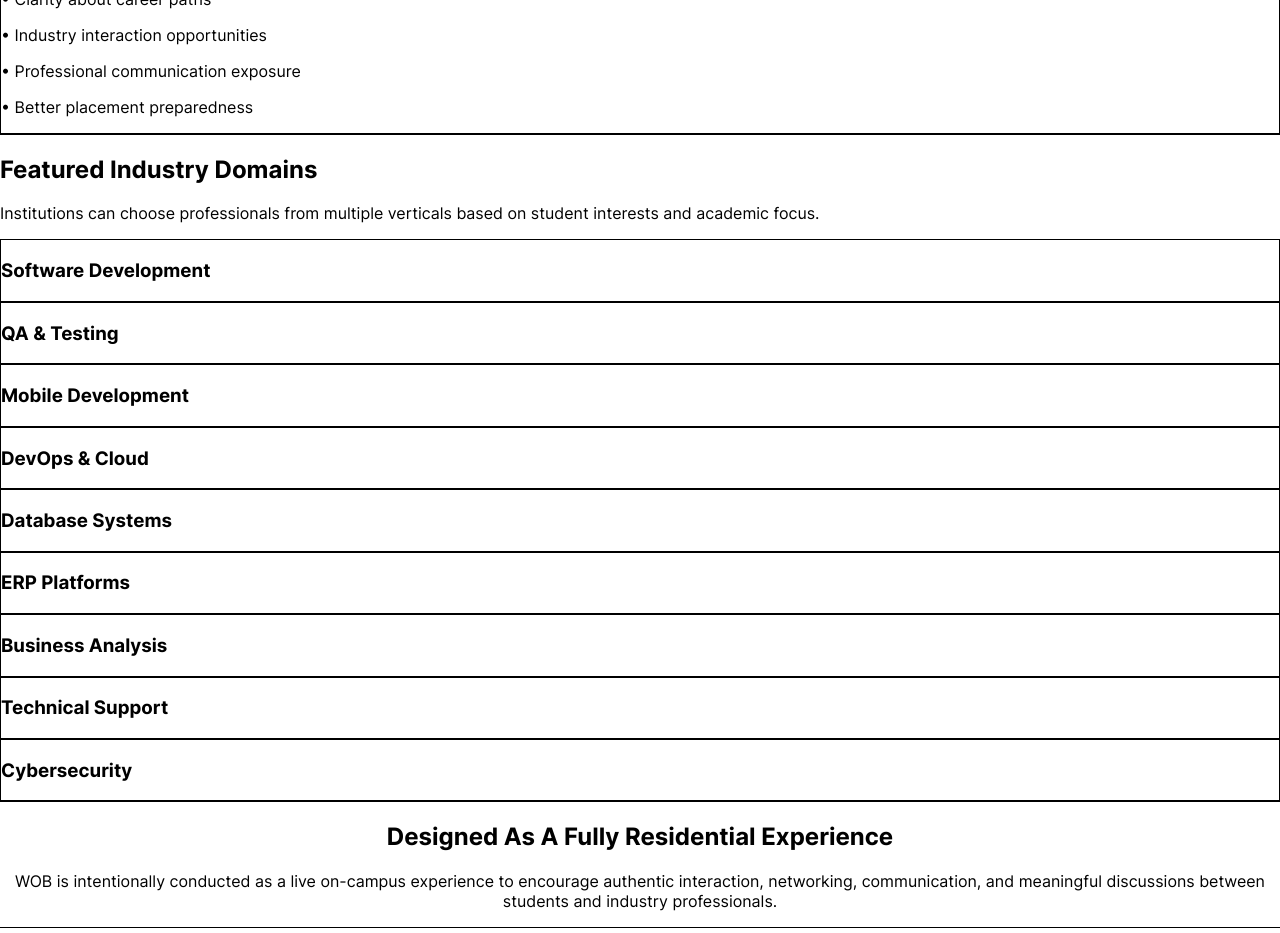
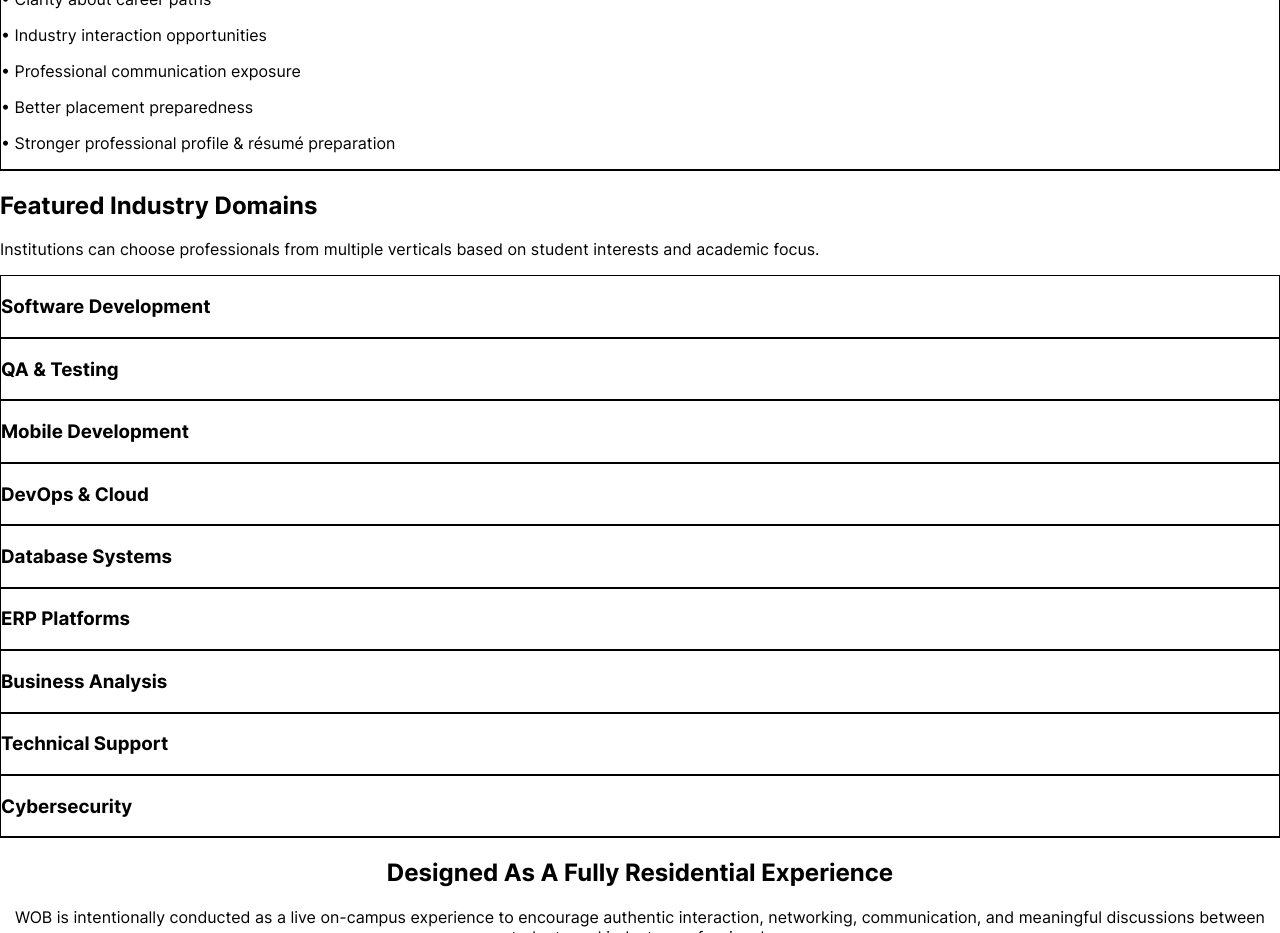
Before and after one commit to linuxmidhun/msmprofile, a Next.js app: page /w-o-b in a window 1280 px wide. Shown: the part 1180-2113 px from the top of the page. Built offline with nearby package versions, Linux system fonts and the light colour scheme.

Commit message:
Update w-o-b.tsx resume in what students get section

```diff
--- a/pages/w-o-b.tsx
+++ b/pages/w-o-b.tsx
@@ -134,6 +134,7 @@ const WOBPage: NextPage = () => {
                 <p>• Industry interaction opportunities</p>
                 <p>• Professional communication exposure</p>
                 <p>• Better placement preparedness</p>
+<p>• Stronger professional profile &amp; résumé preparation</p>
               </div>
             </div>
           </div>
```
